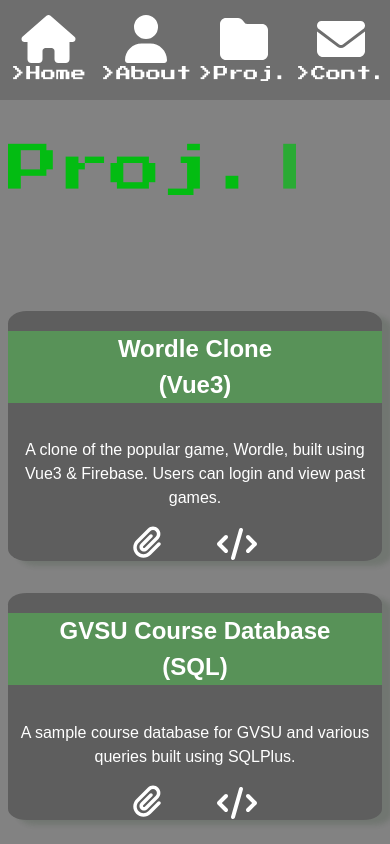
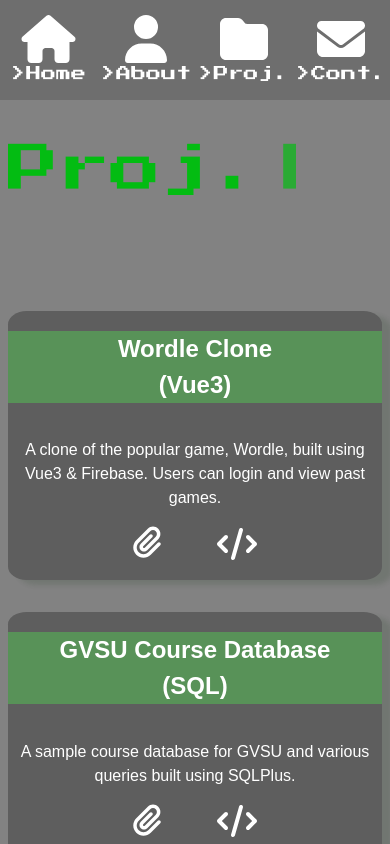
Before and after one commit to jochent-dev/jt_portfolio, a React (Vite) app: page /projects in a window 390 px wide. Shown: the top 844 px of the page. Built offline with nearby package versions, Linux system fonts and the light colour scheme; a web font is replaced by a local one.

Commit message:
fixed padding

```diff
--- a/src/components/projects/index.css
+++ b/src/components/projects/index.css
@@ -42,4 +42,7 @@
         margin-left: 0;
         align-items: center;
     }
+    .project_icons{
+        padding-bottom: 5%;
+    }
 }
```
